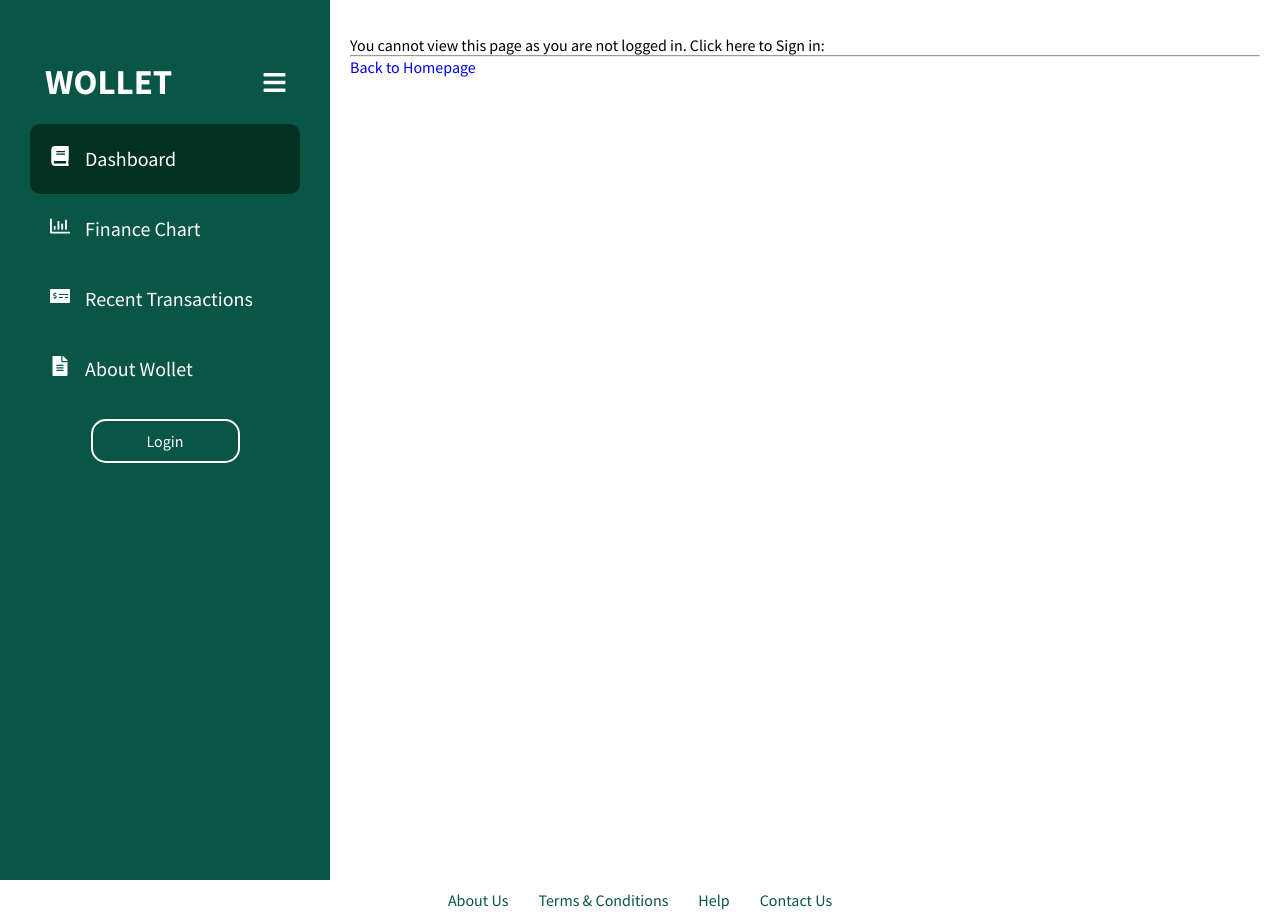
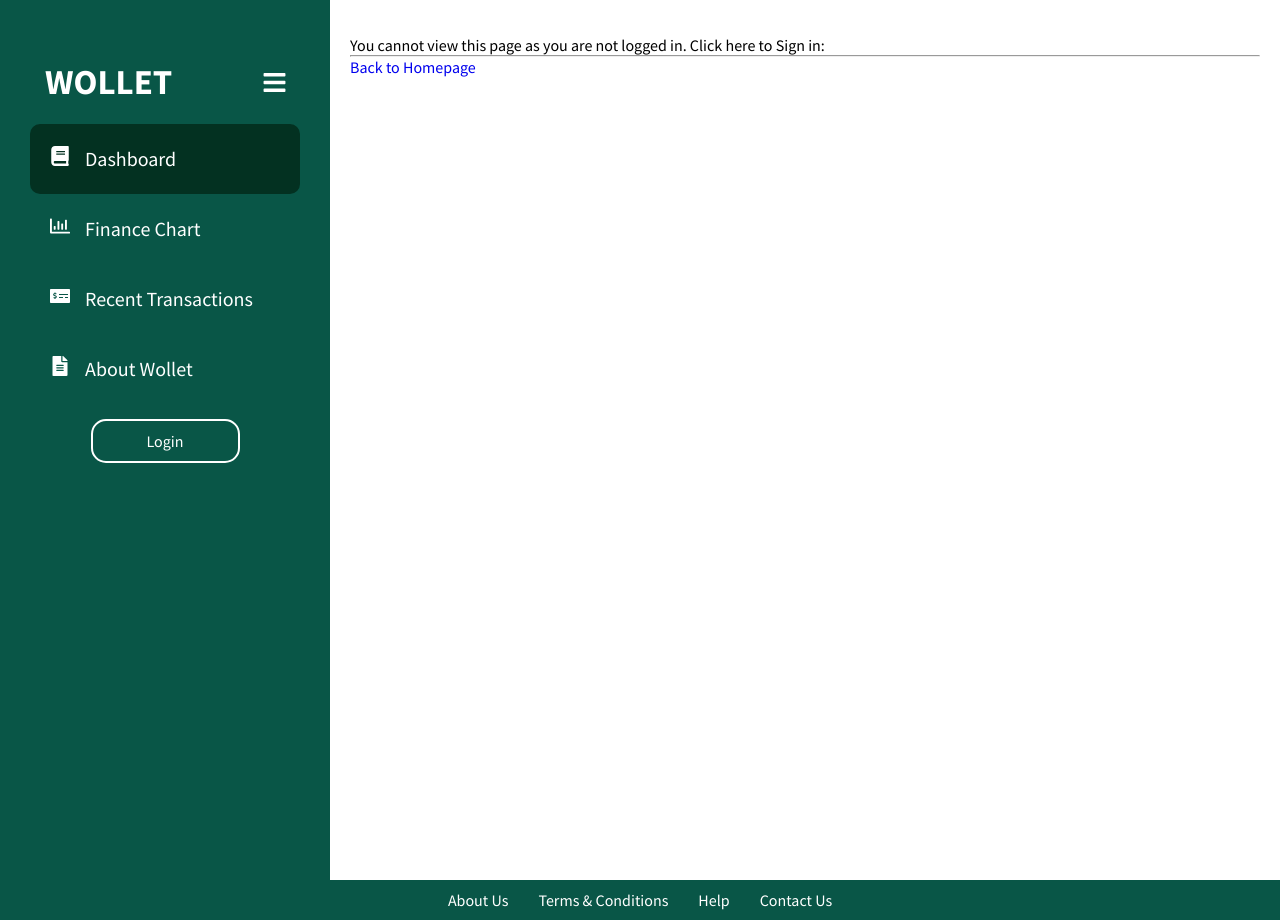
Before and after one commit to cbfacademy-course-material-taylor-2022/software-engineering-project-group-a, a React (Create React App) app in the folder client/: page /Dashboard in a window 1280 px wide. Built offline with nearby package versions, Linux system fonts and the light colour scheme.

Commit message:
Fixed footer styling

```diff
--- a/client/src/App.css
+++ b/client/src/App.css
@@ -69,12 +69,6 @@ main {
   font-size: 20px;
 }
 
-.footer {
-  background-color: #f1f1f1;
-  text-align: center;
-  padding: 10px;
-}
-
 .potDiv {
   background: rgba(52, 52, 52, 0.1);
   height: 20vh;
--- a/client/src/components/ComponentStyling.css
+++ b/client/src/components/ComponentStyling.css
@@ -17,11 +17,14 @@ body {
 
 .footer {
   display: block;
-  background-color: #fff !important;
+  background-color: #095647;
+  color: white;
+  text-align: center;
+  padding: 10px;
 }
 
 .footerLink {
-  color: #095647;
+  color: white;
   text-decoration: none;
   margin: 5px 15px;
 }
```
